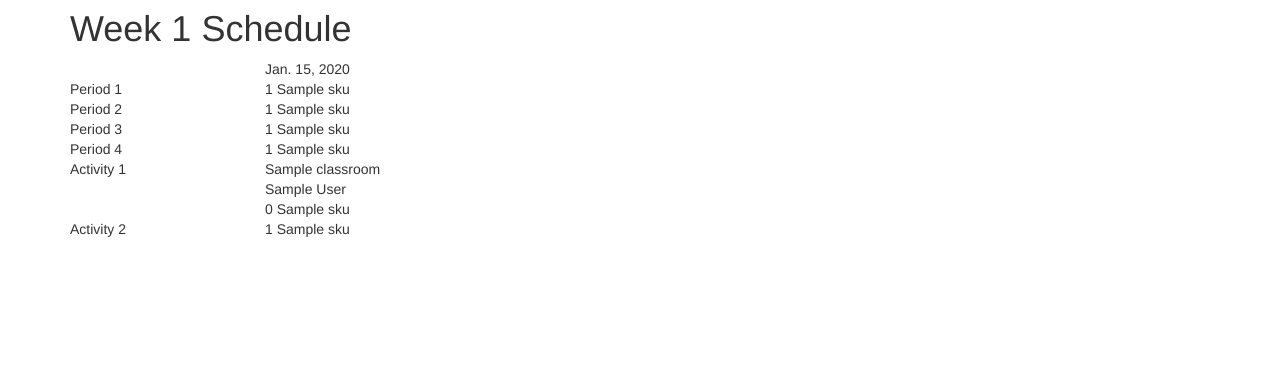
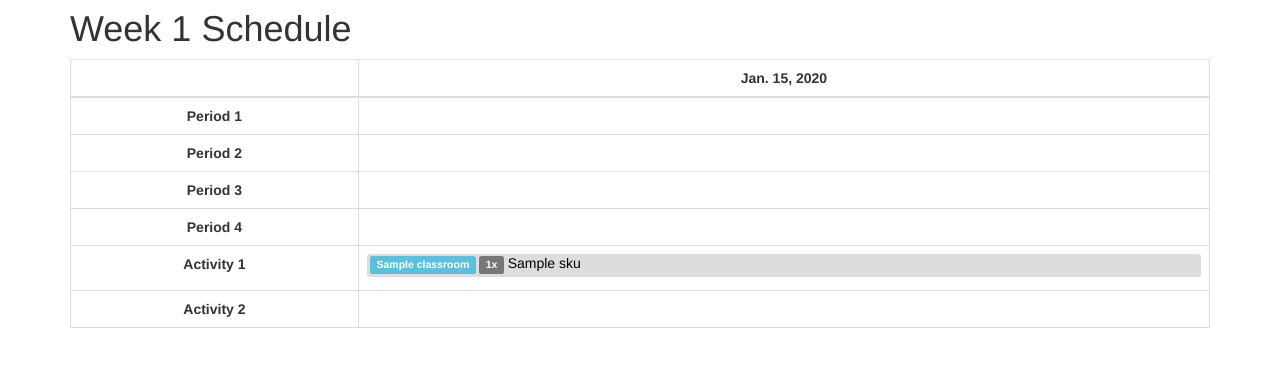
Before and after one commit to raghavsethi/techtracking, a Django app: page / in a window 1280 px wide. Shown: the part 51-418 px from the top of the page. Run offline with Django 3.2, Linux system fonts and the light colour scheme; a user stored in the database is signed in; tables that the repository leaves empty hold one stand-in row (values such as "Sample post"); some libraries are stand-ins or nearby versions.

Commit message:
Change week view to table and restructure

```diff
--- a/checkout/date_schedule.py
+++ b/checkout/date_schedule.py
@@ -44,7 +44,7 @@ class PeriodTechAvailability:
 
 
 class PeriodSKUAvailability:
-    def __init__(self, site_sku, reservations):
+    def __init__(self, site_sku: SiteAssignment, reservations: List[TechnologyAssignment]):
         self.site_sku: SiteAssignment = site_sku
         self.reservations: List[TechnologyAssignment] = reservations
 
--- a/checkout/static/techtracking.css
+++ b/checkout/static/techtracking.css
@@ -1,3 +1,27 @@
+/* Utility classes */
+
+.no-padding {
+    padding: 0;
+}
+
+/* Custom classes */
+
 .body {
     margin-top: 40px;
 }
+
+.reservation {
+    line-height: 1;
+    white-space: nowrap;
+    vertical-align: baseline;
+    padding: 0.2em 0.6em 0.3em;
+    border-radius: 0.25em;
+    background-color: #dddddd;
+    margin: 0 0 5px 0;
+    color: #000;
+}
+
+.sku-reservation {
+    padding:0 0 2px;
+    margin: 0 -5px 0 -5px;
+}
--- a/checkout/templates/checkout/index.html
+++ b/checkout/templates/checkout/index.html
@@ -51,43 +51,73 @@
   <div class="container">
     <h1>Week {{ week.week_number }} Schedule</h1>
     {% if week_schedule %}
+      <div class="table-responsive">
+        <table class="table table-bordered table-hover">
+          <thead>
+          <tr>
+            <th></th>
+            {% for calendar_day in calendar_days %}
+              <th class="text-center">
+                {{ calendar_day.date }}
+              </th>
+            {% endfor %}
+          </tr>
+          </thead>
+          <tbody>
+          {% for period in periods %}
+            <tr>
+              <th class="text-center">
+                {{ period.1 }}
+              </th>
+              {% for calendar_day in calendar_days %}
+                {% for work_day in week_schedule %}
+                  {% if work_day.date == calendar_day.date %}
+                    {% for period_details in work_day.periods %}
+                      {% if period_details.period_number == period.0 %}
+                        <td>
+                          <div class="row reservations">
+                            <div class="col-xs-12">
+                              {% for sku in period_details.skus %}
+                                {% for reservation in sku.reservations %}
+                                  <div class="row reservation" data-toggle="tooltip" data-placement="bottom" title="{{ reservation.teachers }}">
+                                    <div class="col-xs-12">
                                       <div class="row">
-            <div class="col-md-2"></div>
-            {% for day in days %}
-            <div class="col-md-2">
-                {{ day.date }}
+                                        <div class="col-xs-12 sku-reservation">
+                                          <span class="label label-info">{{ reservation.classroom.name }}</span>
+                                          <span class="label label-default">{{ reservation.units }}x</span>
+                                          {{ reservation.technology.sku.shortname }}
                                         </div>
-            {% endfor %}
                                       </div>
-        {% for period in periods %}
-        <div class="row">
-            <div class="col-md-2">{{ period.1 }}</div>
-            {% for day in week_schedule %}
-            <div class="col-md-2">
-                {% for period_tech_availability in day.periods %}
-                {% if period_tech_availability.period_number == period.0 %}
-                {% for sku in period_tech_availability.skus %}
-                {% for reservation in sku.reservations %}
-                <div class="row">
-                    <div class="col-xs-12">
-                        {{ reservation.classroom.name }} {{ reservation.teachers }}
                                     </div>
                                   </div>
                                 {% endfor %}
                               {% endfor %}
-                {% for sku in period_tech_availability.skus %}
+                            </div>
+                          </div> <!-- /.row reservations -->
+                          <div class="row free collapse">
+                            <div class="col-xs-12">
+                              {% for sku in period_details.skus %}
                                 <div class="row">
                                   <div class="col-xs-12">
-                        {{ sku.free_count }} {{ sku.site_sku.sku.shortname }}
+                                    <a href="#">{{ sku.site_sku.sku.shortname }}
+                                      <span class="badge">{{ sku.free_count }}</span></a>
                                   </div>
                                 </div>
                               {% endfor %}
+                            </div>
+                          </div>
+                        </td>
                       {% endif %}
                     {% endfor %}
-            </div>
+
+                  {% endif %}
                 {% endfor %}
-        </div>
               {% endfor %}
+            </tr>
+          {% endfor %}
+          </tbody>
+        </table>
+      </div> <!-- /.table-responsive -->
     {% else %}
       <p>Schedule is not available.</p>
     {% endif %}
@@ -96,5 +126,10 @@
 
 <script src="https://ajax.googleapis.com/ajax/libs/jquery/1.12.4/jquery.min.js"></script>
 <script src="https://maxcdn.bootstrapcdn.com/bootstrap/3.3.7/js/bootstrap.min.js"></script>
+<script type="text/javascript">
+  $(function () {
+    $('[data-toggle="tooltip"]').tooltip()
+  })
+</script>
 </body>
 </html>
--- a/checkout/views.py
+++ b/checkout/views.py
@@ -33,7 +33,7 @@ def index(request):
     context = {
         "site": site,
         "week": week,
-        "days": days_in_week,
+        "calendar_days": days_in_week,  # TODO: make this all calendar days in week
         "periods": TechnologyAssignment.PERIODS,
         "username": user.email,
         "full_name": user.full_name,
```
Lines whose indentation alone changed are shown as unchanged.
